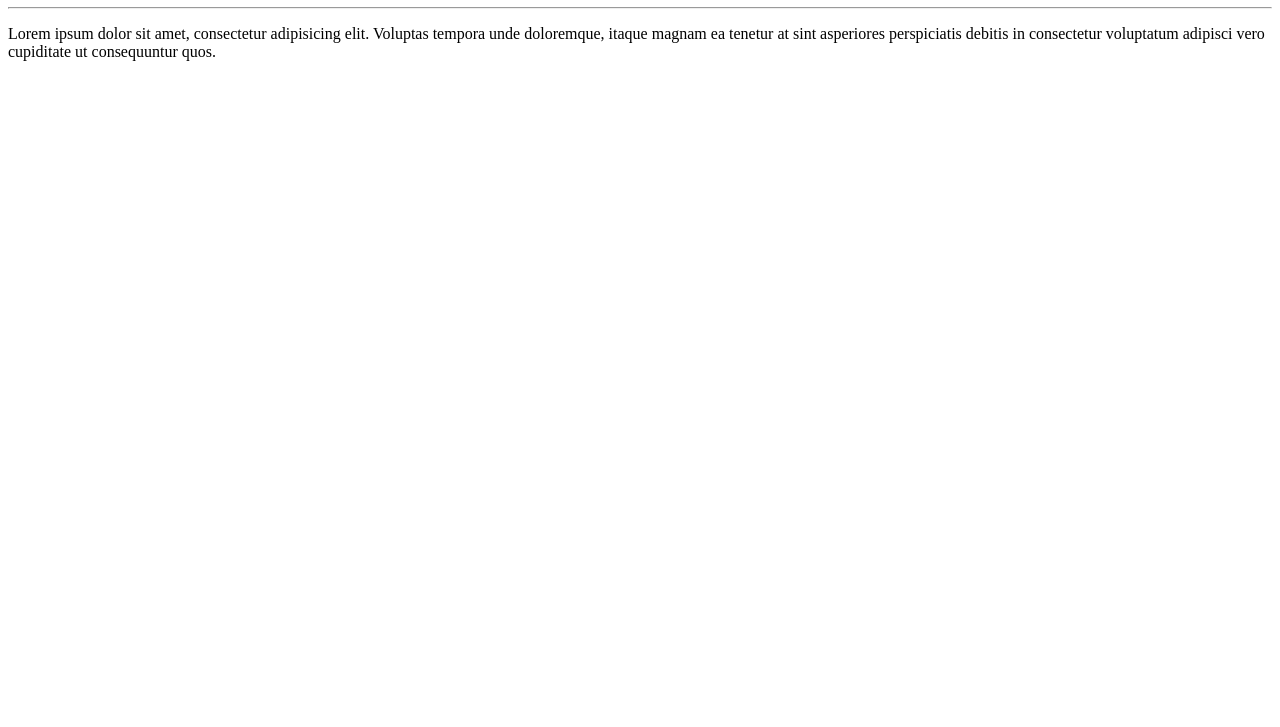
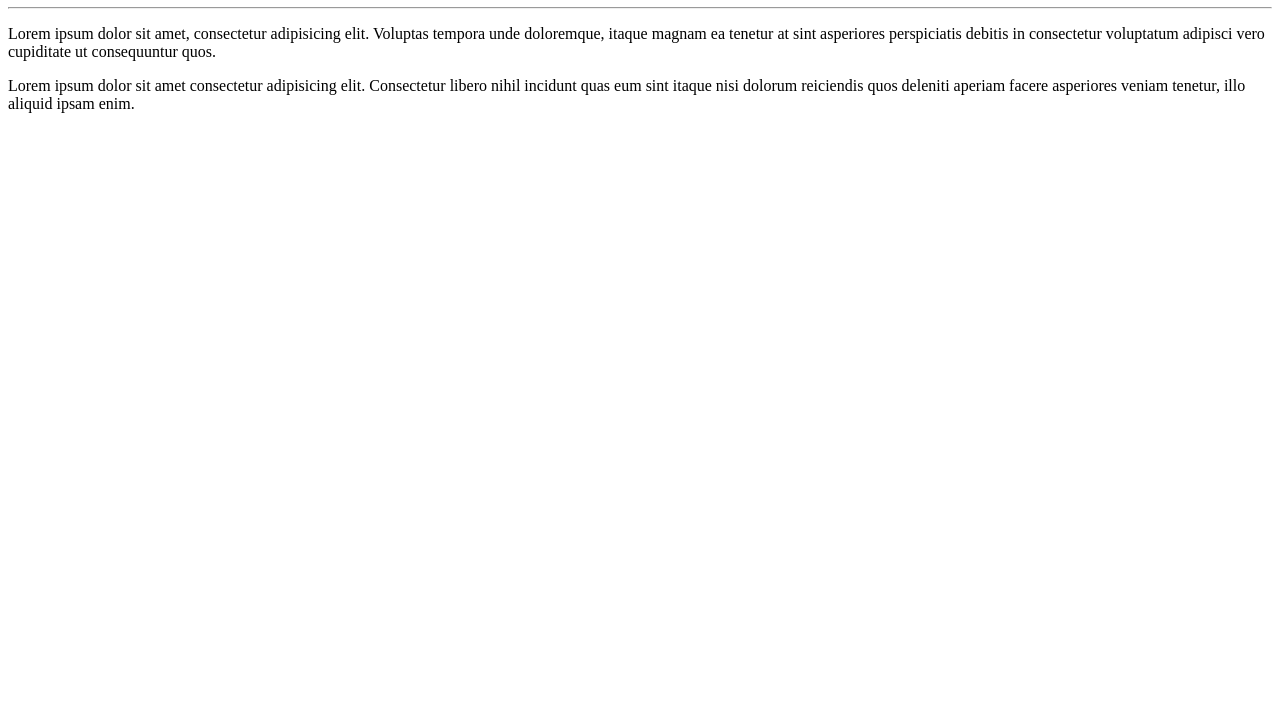
Before and after one commit to jh-lima/Hello-world, a plain HTML site: page site exemplo/index.html in a window 1280 px wide. Shown: the part 73-800 px from the top of the page. Drawn offline with Linux system fonts and the light colour scheme.

Commit message:
Adicionei um parágrafo

```diff
--- a/site exemplo/index.html
+++ b/site exemplo/index.html
@@ -9,5 +9,6 @@
     <h1>olá, mundo</h1>
     <hr>
     <p>Lorem ipsum dolor sit amet, consectetur adipisicing elit. Voluptas tempora unde doloremque, itaque magnam ea tenetur at sint asperiores perspiciatis debitis in consectetur voluptatum adipisci vero cupiditate ut consequuntur quos.</p>
+    <p>Lorem ipsum dolor sit amet consectetur adipisicing elit. Consectetur libero nihil incidunt quas eum sint itaque nisi dolorum reiciendis quos deleniti aperiam facere asperiores veniam tenetur, illo aliquid ipsam enim.</p>
 </body>
 </html>
```
